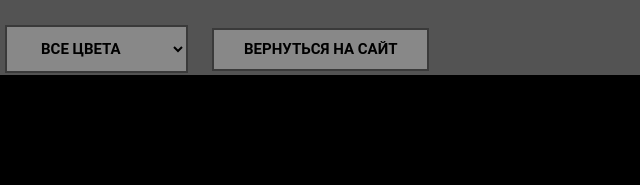
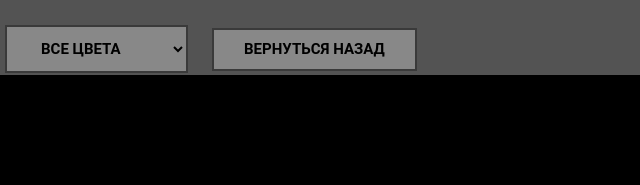
Before and after one commit to Wintet/GDMusicV2.0, a plain HTML site: page Visual.html in a window 1280 px wide. Shown: the top 185 px of the page, 566-1206 px from the left. Drawn offline with Linux system fonts and the light colour scheme.

Commit message:
Add files via upload

```diff
--- a/Visual.html
+++ b/Visual.html
@@ -22,7 +22,7 @@
                 <option value="6">Аквамарин</option>
                 <option value="8">Пурпурный</option>
             </select>
-            <a class="atuin-btn" href="index.html">вернуться на сайт</a>
+            <a class="atuin-btn" href="index.html">вернуться назад</a>
         </div>
     </div>
     <p></p>
```
Also changed, not shown: index.html (+0 -1 lines).
